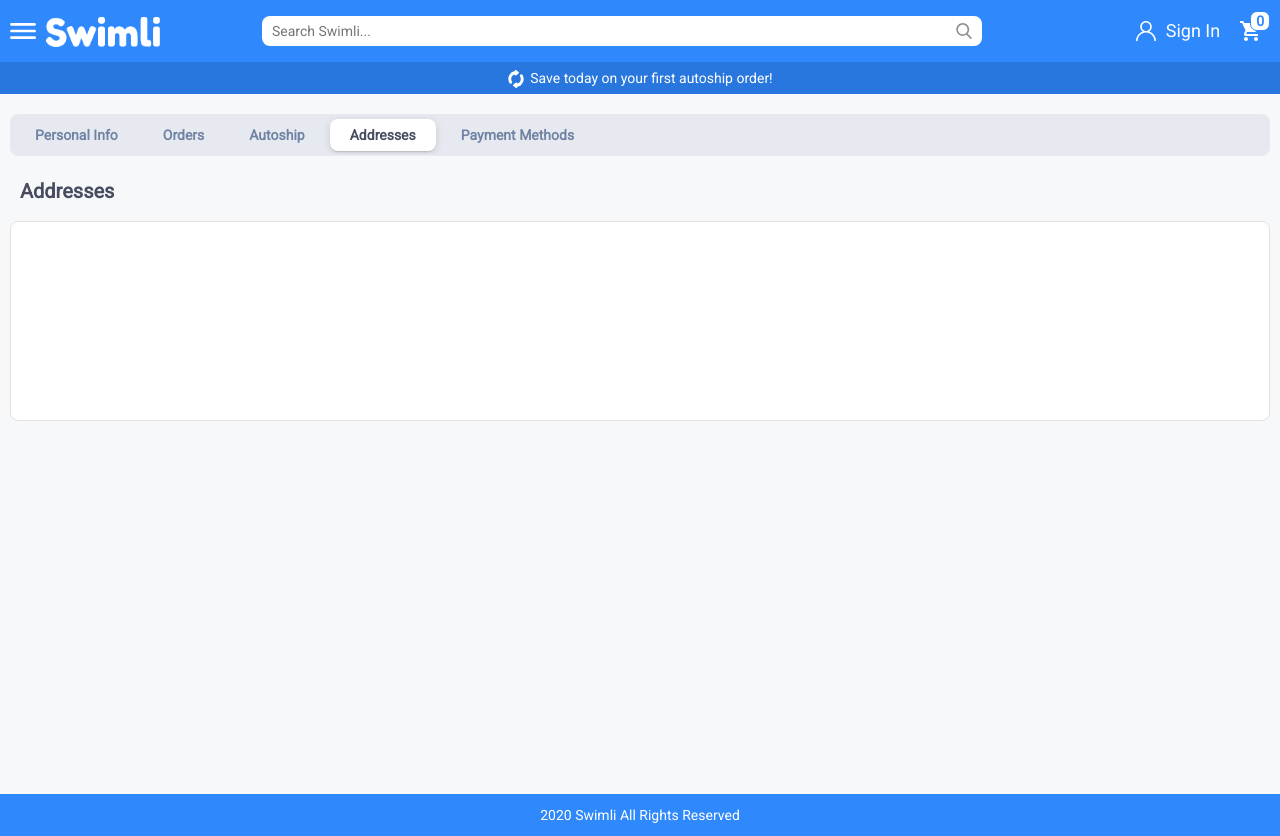
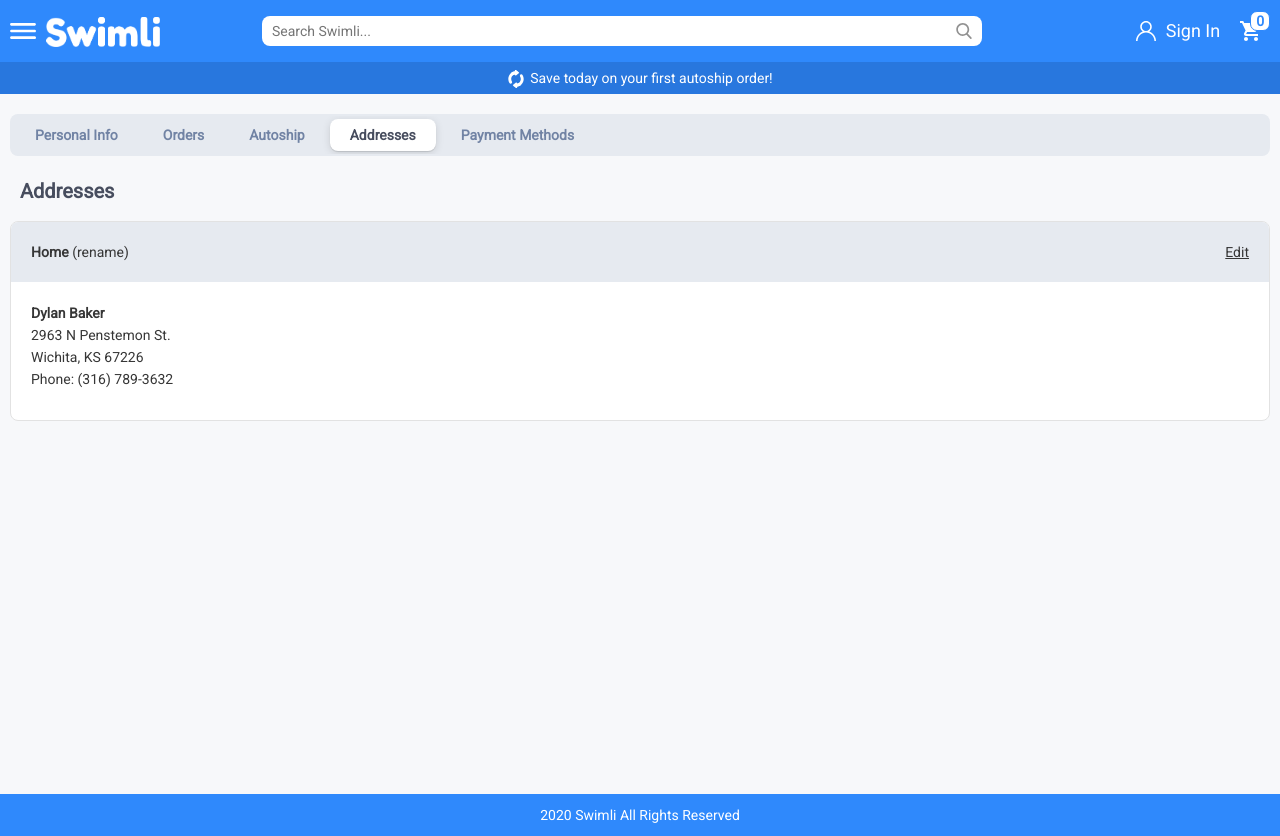
Before and after one commit to swimli-org/fe, a React (Create React App) app: page /addresses in a window 1280 px wide. Built offline with nearby package versions, Linux system fonts and the light colour scheme.

Commit message:
design updates

```diff
--- a/src/components/Navbar.js
+++ b/src/components/Navbar.js
@@ -64,10 +64,10 @@ export default function Navbar() {
 
           <Drawer
             title={
-              <Link className='sidebar-user-container' to='/overview'>
+              <Link className='sidebar-user-container' to='/personal'>
                 <Avatar size="small" className='sidebar-user-avatar' icon={<UserOutlined />} />
                 <div className='sidebar-user-username' to='/overview'>
-                  <Link to='/overview' >
+                  <Link to='/personal' >
                     {name !="null null"? name:'Guest'}
                   </Link>
                 </div>
--- a/src/styles/Account.css
+++ b/src/styles/Account.css
@@ -198,23 +198,36 @@
   cursor: pointer;
 }
 
+/*  Addresses Page CSS  */
+.addresses-header-title{
+  height: 40px;
+  line-height: 40px;
+  font-weight: normal;
+}
+.addresses-header-title span{
+  font-weight: normal;
+  text-decoration: underline;
+  cursor: pointer;
+  float: right;
+}
+
 
 /*  Payments Page CSS  */
 .payments-header-left{
   width: 50%;
-  height: 40px;
-  line-height: 40px;
+  height: 35px;
+  line-height: 35px;
   font-weight: bold;
   float: left;
 }
 .payments-card-icon{
-  height: 40px;
+  height: 30px;
   margin-right: 10px;
 }
 .payments-header-right{
   width: 50%;
-  height: 40px;
-  line-height: 40px;
+  height: 35px;
+  line-height: 35px;
   font-weight: bold;
   text-align: right;
   float: left;
--- a/src/views/Addresses.js
+++ b/src/views/Addresses.js
@@ -34,8 +34,20 @@ export default function Example()  {
 
       <div className='account-container'>
       <div className='account-title'>Addresses</div>
-        <div className='account-rounded-tab-container'>
+      <div className='account-rounded-tab-container'>
+          <div className='account-rounded-tab-header'>
+            <div className='addresses-header-title'>
+              <b>Home</b> (rename)
+              <span>Edit</span>
+            </div>
+          </div>
 
+          <div className='account-rounded-tab-content'>
+            <b>Dylan Baker</b><br />
+            2963 N Penstemon St.<br />
+            Wichita, KS 67226<br />
+            Phone: (316) 789-3632<br />
+          </div>
         </div>
       </div>
 
```
